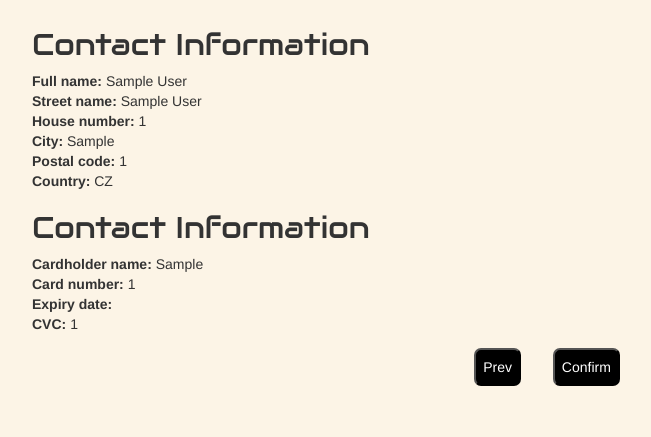
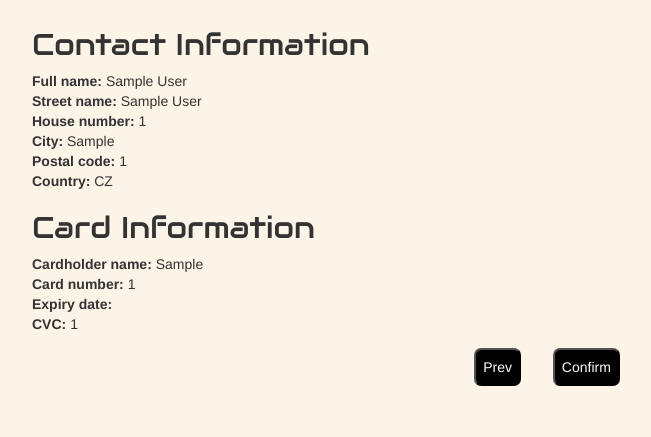
Before and after one commit to anhthuvu512/FireSale, a Django app: page /user/review/1 in a window 1280 px wide. Shown: the part 623-1060 px from the top of the page, without its empty margins (93-744 px from the left). Run offline with Django 4.2, Linux system fonts and the light colour scheme; a user stored in the database is signed in; tables that the repository leaves empty hold one stand-in row (values such as "Sample post"); grey boxes marked "Sample" are stand-in pictures; data that the repository does not hold is empty.

Commit message:
Update review.html

```diff
--- a/fire_sale/templates/user/review.html
+++ b/fire_sale/templates/user/review.html
@@ -29,7 +29,7 @@
             <br>
         </div>
         <div class="payment-content">
-            <h2>Contact Information</h2>
+            <h2>Card Information</h2>
             <p class="payment-title">Cardholder name: </p><p class="payment-info">{{ payment.cardholder }}</p>
             <br>
             <p class="payment-title">Card number: </p><p class="payment-info">{{ payment.card_nr }}</p>
```
